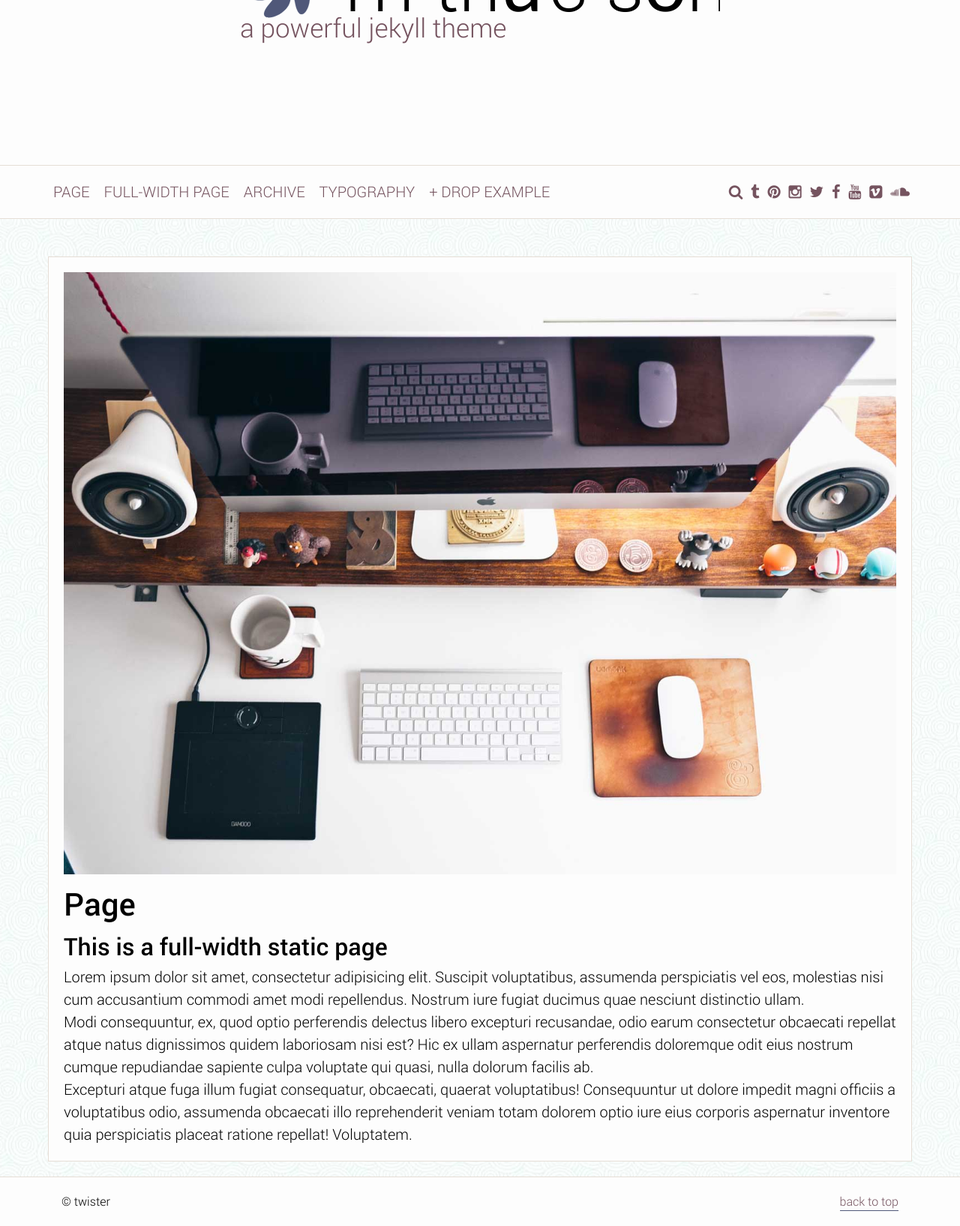
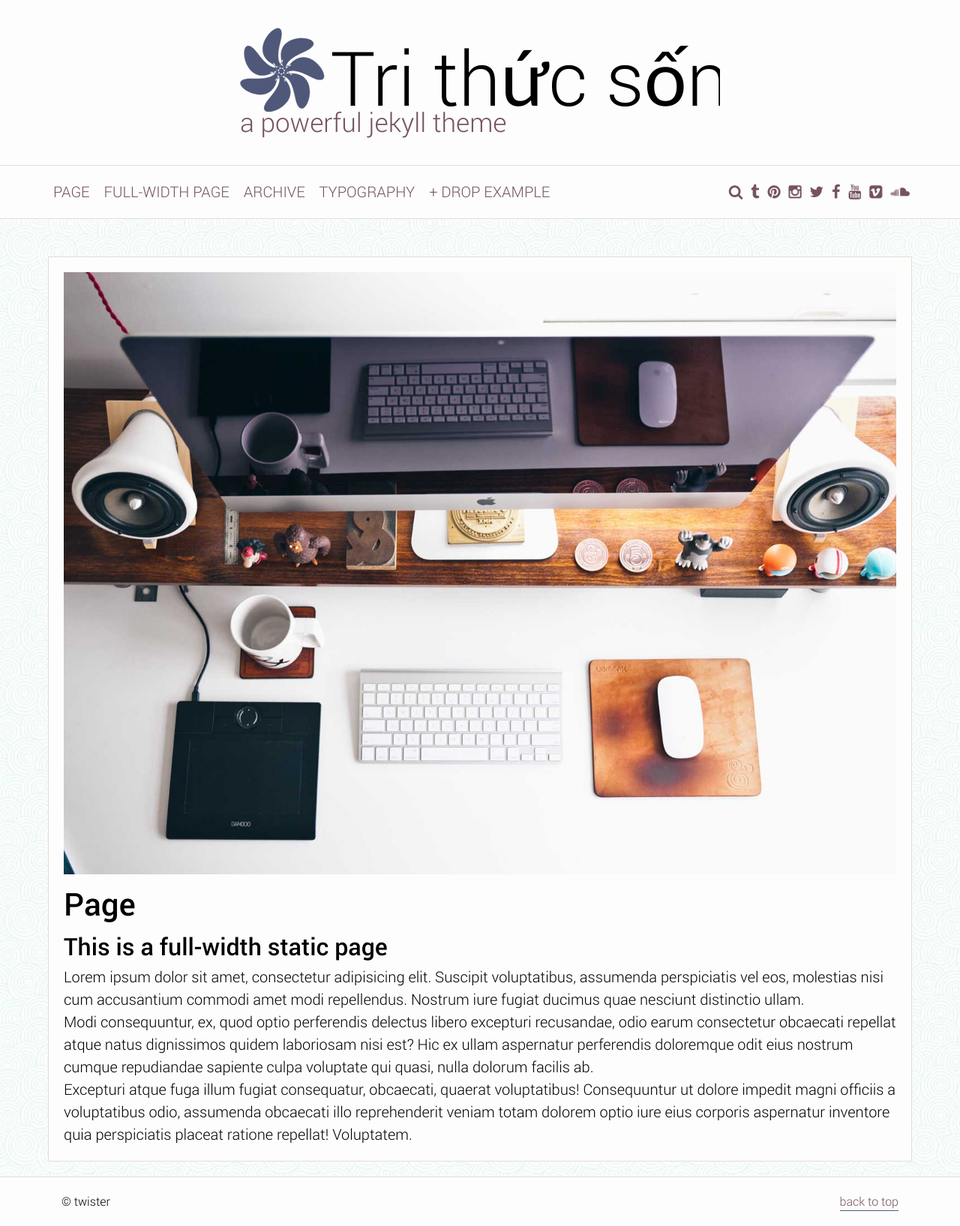
Before and after one commit to lamhongkhoa2/trithucsongcf, a Jekyll site: the page built from page-full/index.md, in a window 1280 px wide. Shown: the whole page at 75% size. Built offline with Jekyll 4.4.1, drawn with Linux system fonts in a browser that asks for light colours.

Commit message:
Update full.html

```diff
--- a/_includes/full.html
+++ b/_includes/full.html
@@ -1,5 +1,5 @@
 <svg xmlns:dc="http://purl.org/dc/elements/1.1/" xmlns:cc="http://creativecommons.org/ns#" xmlns:rdf="http://www.w3.org/1999/02/22-rdf-syntax-ns#" xmlns:svg="http://www.w3.org/2000/svg" xmlns="http://www.w3.org/2000/svg" version="1.1" viewBox="0 0 127.27984 28.97019" class="ts_full">
-  <g transform="translate(-292.0152,-400.88218)">
+  <g transform="translate(-292.0152,-375.88218)">
     <path class="icon" d="m 297.74177,394.32464 c -6.43839,7.45302 10.47423,2.57234 4.08373,-4.92179 -8.45201,-9.91167 4.56001,0.30634 -8.45598,-0.20531 -9.84128,-0.38685 4.51944,9.79291 6.39417,0.12411 2.47952,-12.78788 2.60362,3.75616 -5.11169,-6.73916 -5.83349,-7.93542 -4.83859,9.63922 3.88967,5.07655 11.54391,-6.03455 -1.31336,4.37751 2.08179,-8.19829 2.56705,-9.50845 -10.55305,2.227 -1.54383,6.20624 11.91551,5.26292 -4.24135,1.70251 7.70765,-3.48393 9.03454,-3.92143 -8.32085,-6.8622 -5.8148,2.66251 3.31449,12.5973 -3.97551,-2.25452 7.52949,3.85389 8.69884,4.61851 0.17712,-10.78402 -5.7071,-2.88615 -7.78241,10.44566 -0.71604,-4.51385 1.68147,8.28966 1.81274,9.68062 8.54172,-6.58525 -1.30184,-6.26148 -13.019,0.42823 3.08263,-3.37416 -5.43273,6.48315 z" transform="translate(2.1245714,0.11182024)" />
     <text x="316.02356" y="396.5386"  class="Tri thức sống" xml:space="preserve">
         <tspan x="316.02356" y="396.5386">Tri thức sống</tspan>
```
